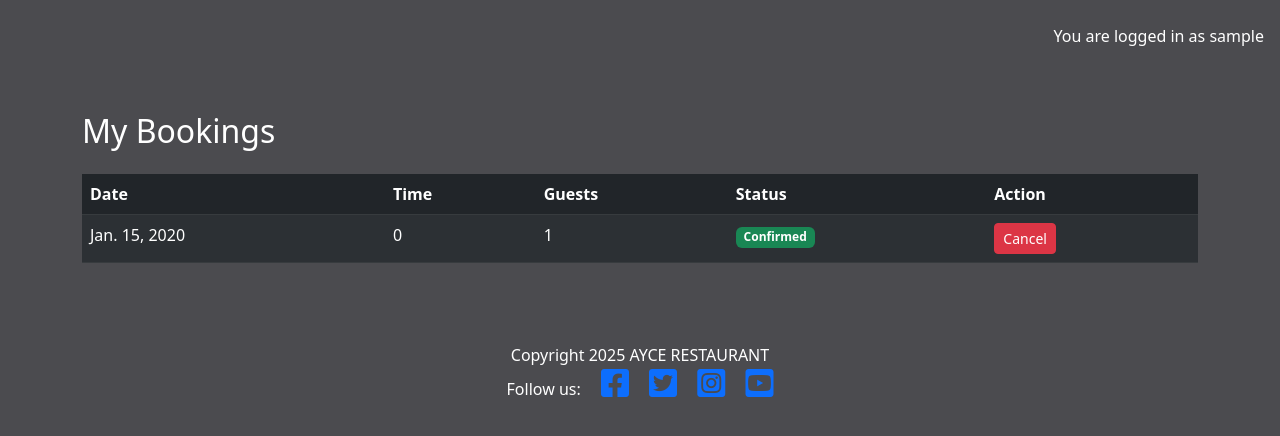
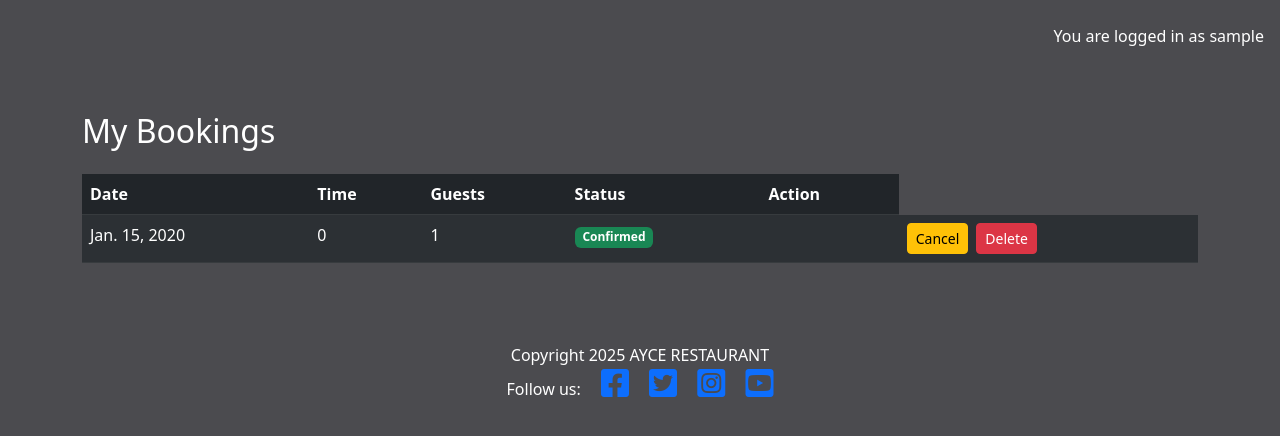
Before and after one commit to kenneth2-3/Restaurant_booking, a Django app: page /book/my-bookings/ in a window 1280 px wide. Shown: the part 56-492 px from the top of the page. Run offline with Django 4.2, Linux system fonts and the light colour scheme; a user stored in the database is signed in; tables that the repository leaves empty hold one stand-in row (values such as "Sample post"); some libraries are stand-ins or nearby versions.

Commit message:
Added the delete functionality

```diff
--- a/bookings/templates/bookings/my_bookings.html
+++ b/bookings/templates/bookings/my_bookings.html
@@ -28,11 +28,21 @@
                             {% endif %}
                         </td>
                         <td>
-                            {% if not booking.canceled %}
-                                <a href="{% url 'cancel_booking' booking.id %}" class="btn btn-danger btn-sm">Cancel</a>
-                            {% else %}
-                                <span class="text-muted">-</span>
-                            {% endif %}
+                            <td class="d-flex gap-2">
+                                {% if not booking.canceled %}
+                                    <a href="{% url 'cancel_booking' booking.id %}" class="btn btn-warning btn-sm">
+                                        Cancel
+                                    </a>
+                                {% endif %}
+
+                                <!-- DELETE FORM -->
+                                <form method="POST" action="{% url 'delete_booking' booking.id %}">
+                                    {% csrf_token %}
+                                    <button type="submit" class="btn btn-danger btn-sm">
+                                        Delete
+                                    </button>
+                                </form>
+                            </td>
                         </td>
                     </tr>
                     {% endfor %}
--- a/bookings/urls.py
+++ b/bookings/urls.py
@@ -10,4 +10,5 @@ urlpatterns = [
     path('manage-bookings/', views.manage_bookings, name='manage_bookings'),
     path('cancel/<int:pk>/', views.cancel_booking, name='cancel_booking'),
     path('cancelled/', lambda r: render(r, 'bookings/cancel_success.html'), name='cancel_success'),
+    path('delete/<int:booking_id>/', views.delete_booking, name='delete_booking'),
 ]
--- a/bookings/views.py
+++ b/bookings/views.py
@@ -48,6 +48,13 @@ def cancel_booking(request, pk):
         messages.success(request, "Your booking has been cancelled.")
     return redirect('my_bookings')
 
+@login_required
+def delete_booking(request, booking_id):
+    booking = get_object_or_404(Booking, id=booking_id, user=request.user)
+    booking.delete()
+    messages.success(request, "Booking deleted successfully.")
+    return redirect('my_bookings')
+
 
 @staff_member_required
 def manage_bookings(request):
```
